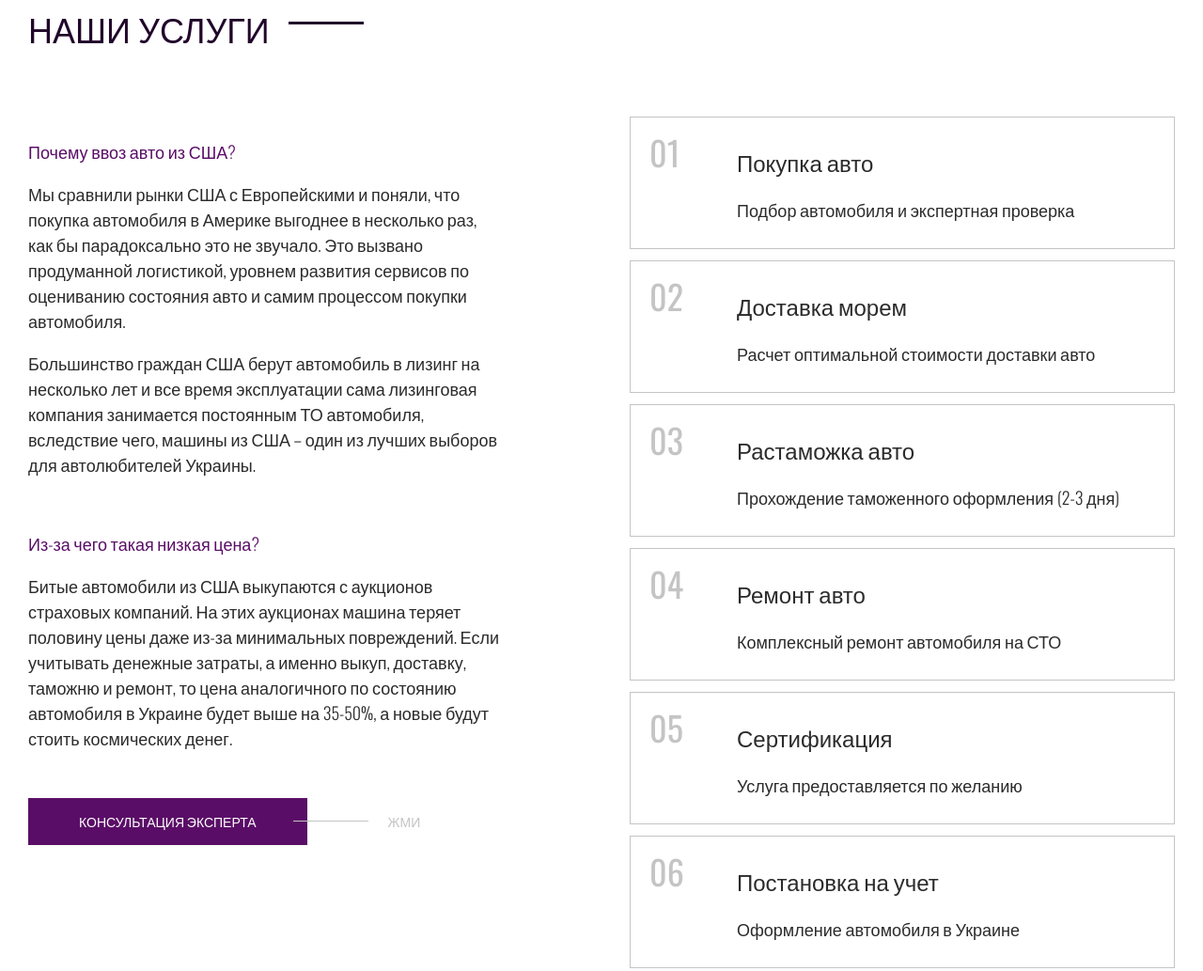
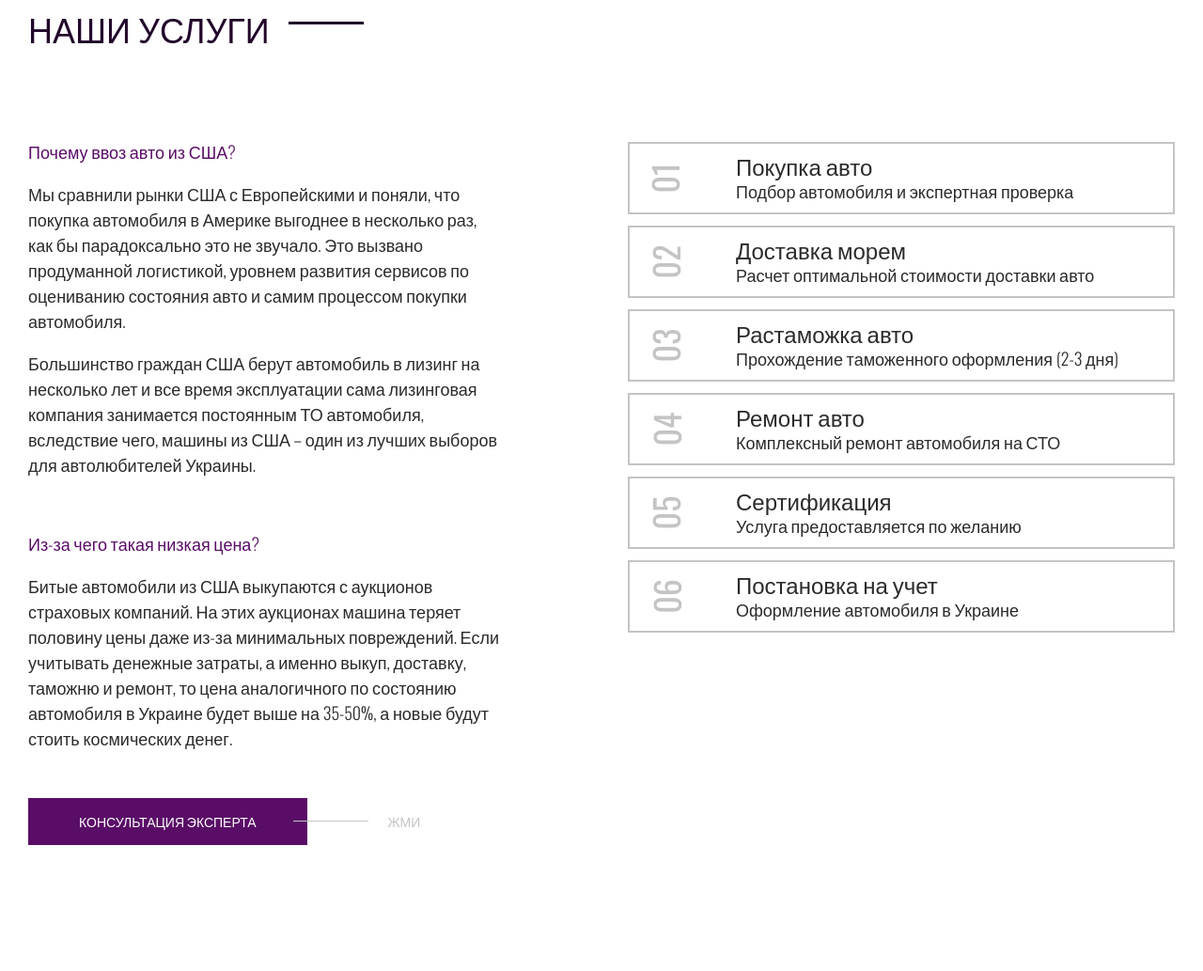
Before and after one commit to themedoed/autoexpress, a plain HTML site: page index.html in a window 1280 px wide. Shown: the part 1077-2110 px from the top of the page at 94% size. After the commit the page ends 2076 px from the top, so only its background shows below. Drawn offline with nearby package versions, Linux system fonts and the light colour scheme.

Commit message:
Add files via upload

```diff
--- a/css/style.css
+++ b/css/style.css
@@ -188,17 +188,19 @@ a{
 }
 
 .services__list{
+    margin-top: 45px;
     list-style: none;
     counter-reset: my-counter;
 }
 
 .services__item{
     counter-increment: my-counter;
-    border: 1px solid #c4c4c4;
+    border: 2px solid #c4c4c4;
     margin-bottom: 12px;
     width: 450px;
     padding: 10px 15px 9px 113px;
     position: relative;
+    transition: all .5s;
 }
 
 .services__item::before{
@@ -210,16 +212,36 @@ a{
     font-size: 36px;
     line-height: 53px;
     text-transform: uppercase;
+    transform: rotate(270deg);
+    transition: all .5s;
+}
+
+.services__item:hover{
+    width: 500px;
+    border: 2px solid #5A0D67;
+    box-shadow: 0px 4px 4px rgba(0, 0, 0, 0.25);
+}
+
+.services__item:hover .services__item-title{
+    color: #5A0D67;
+}
+
+.services__item:hover::before{
+    color: #5A0D67;
 }
 
 .services__item-title{
     font-weight: 300;
     font-size: 24px;
     line-height: 27px;
+    margin-bottom: 0px;
+    margin-top: 0px;
+
 }
 
 .services__item-text{
     font-weight: 300;
     font-size: 18px;
     line-height: 27px;
+    margin: 0px;
 }
```
